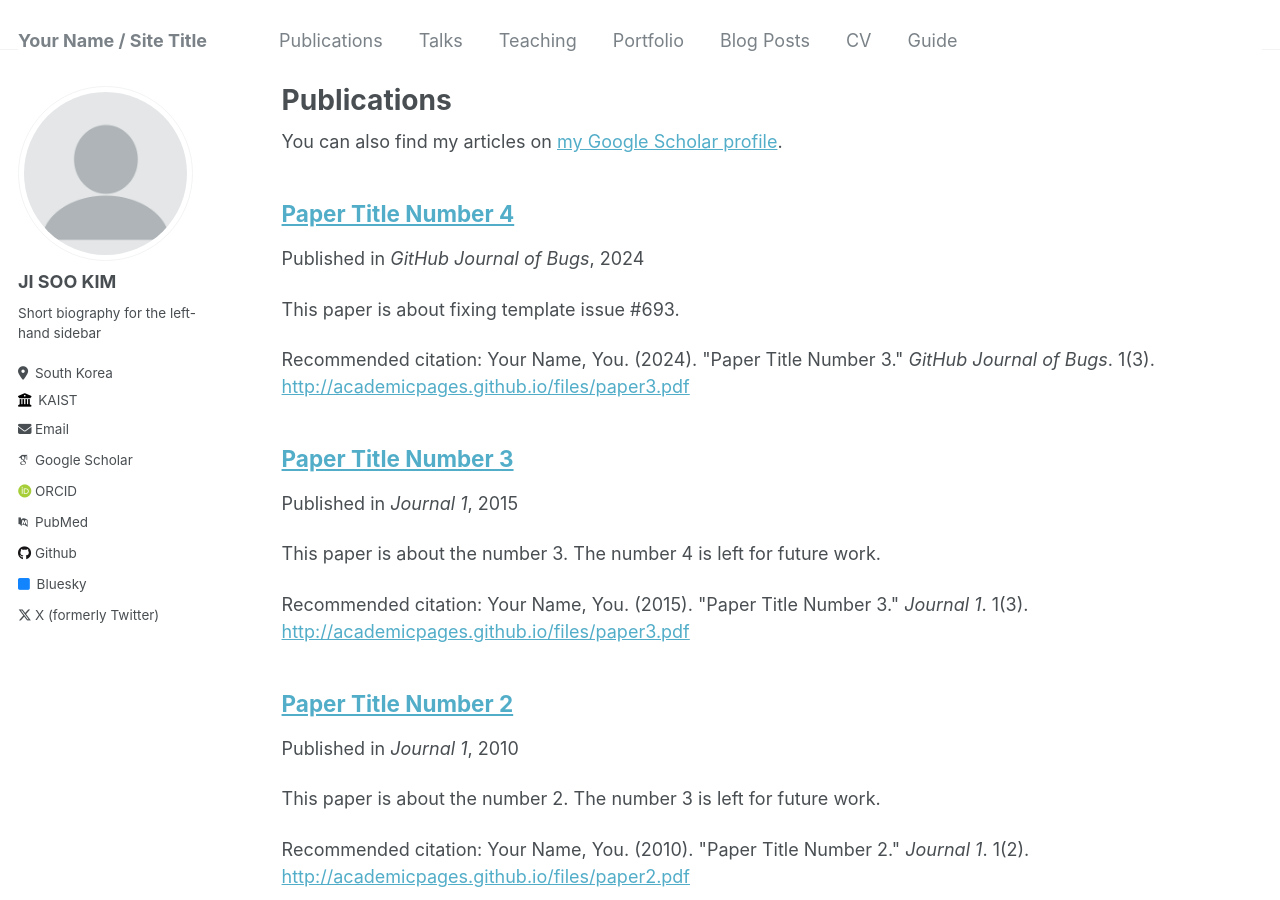
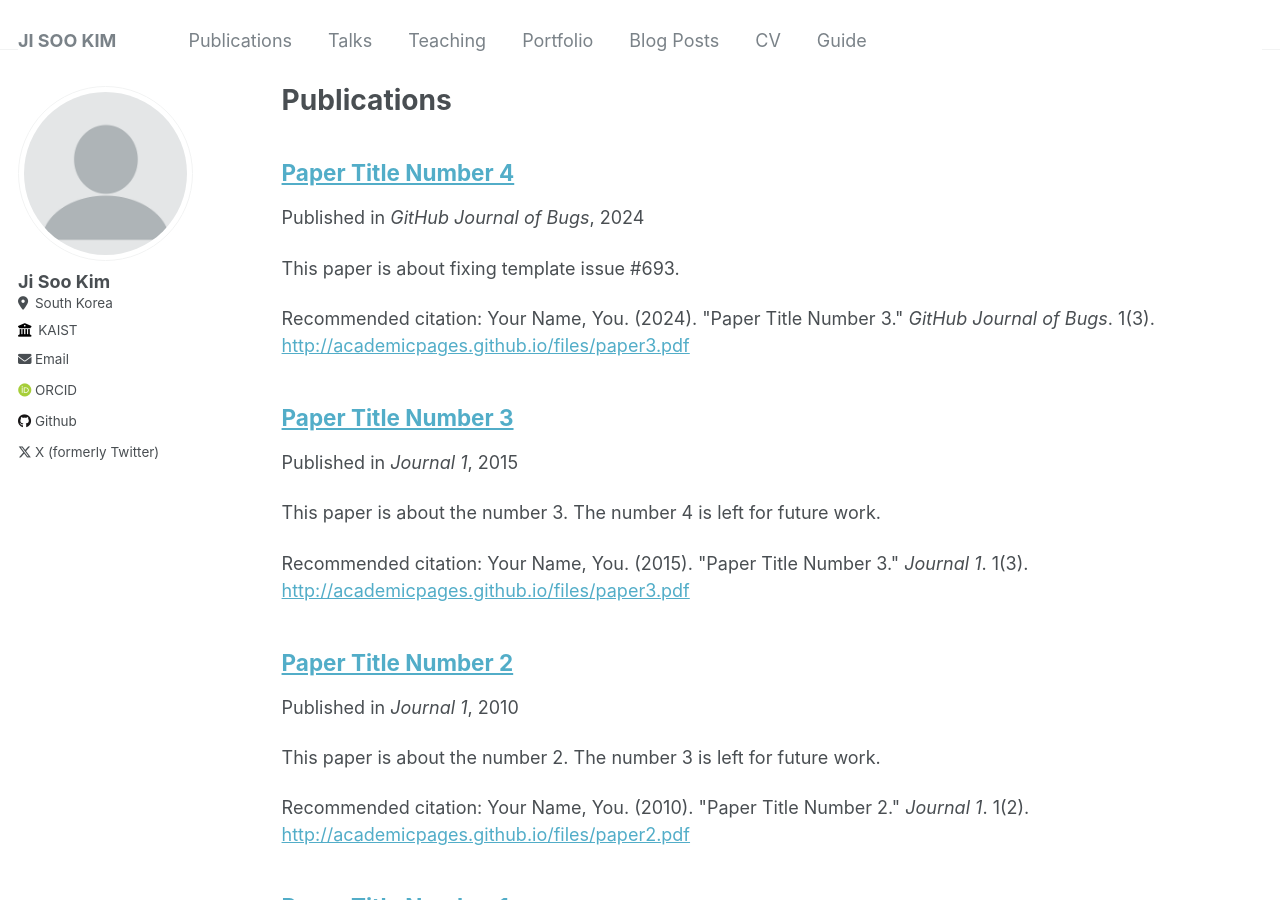
Before and after one commit to jk-jisookim/jk-jisookim.github.io, a Jekyll site: the page built from _pages/publications.md, in a window 1280 px wide and 900 px high. Built offline with Jekyll 4.4.1, drawn with Linux system fonts in a browser that asks for light colours; some web fonts are replaced; part of the change alters nothing that is shown.

Commit message:
Update _config.yml

```diff
--- a/_config.yml
+++ b/_config.yml
@@ -8,7 +8,7 @@
 
 # Basic Site Settings
 locale                   : "en-US"
-title                    : "Your Name / Site Title"
+title                    : "JI SOO KIM"
 title_separator          : "-"
 name                     : &name "Your Name"
 description              : &description "personal description"
@@ -22,9 +22,9 @@ repository               : "jk-jisookim/jk-jisookim.github.io"
 author:
   # Biographic information
   avatar           : "profile.png"
-  name             : "JI SOO KIM"
+  name             : "Ji Soo Kim"
   pronouns         : # example: "she/her"
-  bio              : "Short biography for the left-hand sidebar"
+  bio              : #
   location         : "South Korea"
   employer         : "KAIST"
   uri              : # URL
@@ -32,10 +32,10 @@ author:
 
   # Academic websites
   arxiv            : # URL - Update with the correct link to your profile
-  googlescholar    : "https://scholar.google.com/citations?user=PS_CX0AAAAAJ"
+  googlescholar    : # URL
   impactstory      : # URL
   orcid            : "http://orcid.org/0009-0000-9789-6963"
-  pubmed           : "https://www.ncbi.nlm.nih.gov/pubmed/?term=john+snow"
+  pubmed           : # URL
   researchgate     : # URL
 
   # Repositories and software development
@@ -47,7 +47,7 @@ author:
   stackoverflow    : # User number or user number and name (i.e., use "1" or "1/jeff-atwood")
 
   # Social media
-  bluesky          : "bsky.app" # Replace this with you Bluesky username
+  bluesky          : #
   facebook         : # Username
   flickr           : # Username
   foursquare       : # Username
```
